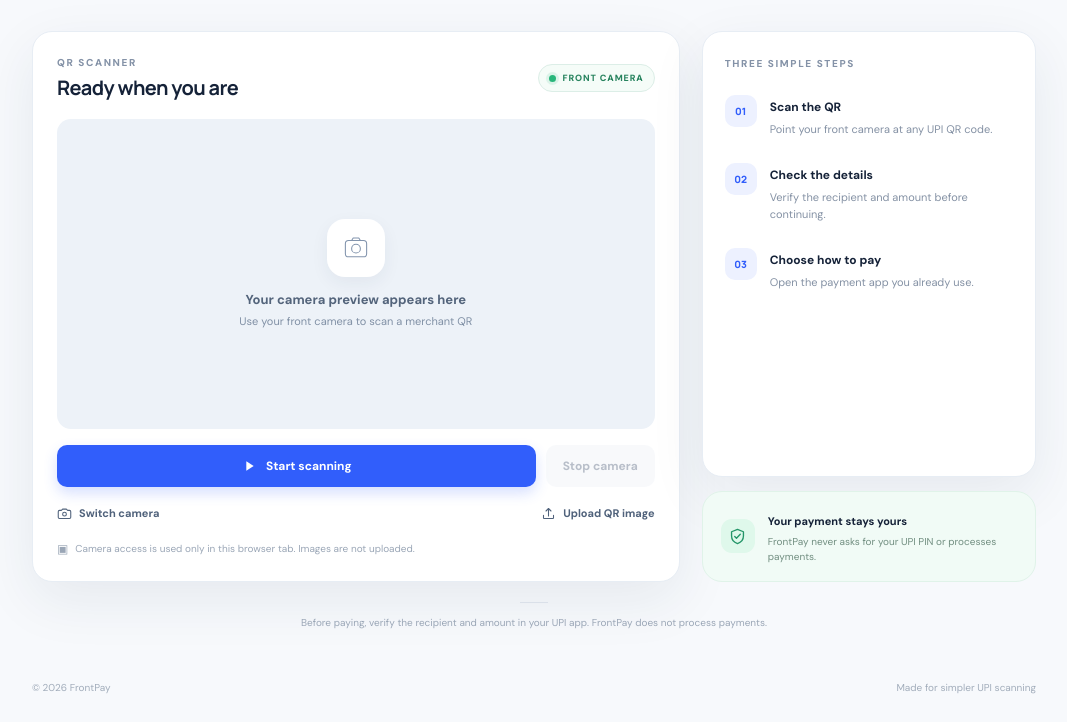
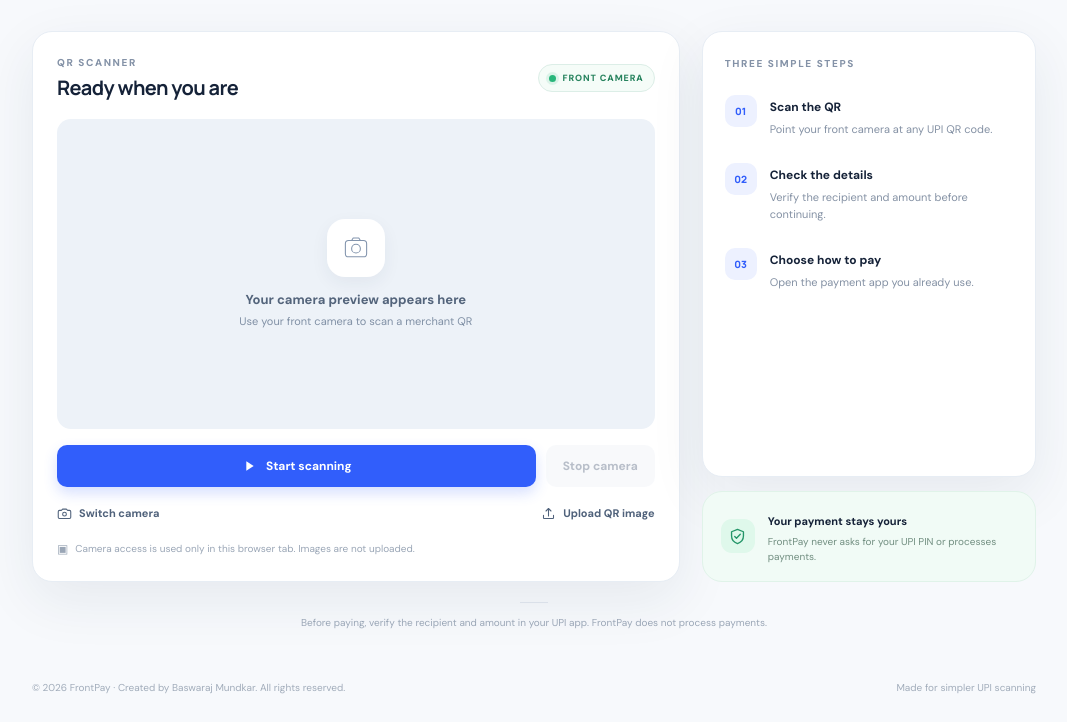
Before and after one commit to Baswaraj-Mundkar/FrontPay, a plain HTML site: page index.html in a window 1280 px wide. Shown: the part 576-1298 px from the top of the page, without its empty margins (106-1173 px from the left). Drawn offline with nearby package versions, Linux system fonts and the light colour scheme.

Commit message:
Add FrontPay copyright notice

```diff
--- a/index.html
+++ b/index.html
@@ -87,7 +87,7 @@
     </section>
     <p class="safety-note">Before paying, verify the recipient and amount in your UPI app. FrontPay does not process payments.</p>
   </main>
-  <footer><span>© <span id="year"></span> FrontPay</span><span>Made for simpler UPI scanning</span></footer>
+  <footer><span>© <span id="year"></span> FrontPay · Created by Baswaraj Mundkar. All rights reserved.</span><span>Made for simpler UPI scanning</span></footer>
   <div class="toast" id="toast" role="status" aria-live="polite"></div>
   <script src="script.js"></script>
 </body>
```
